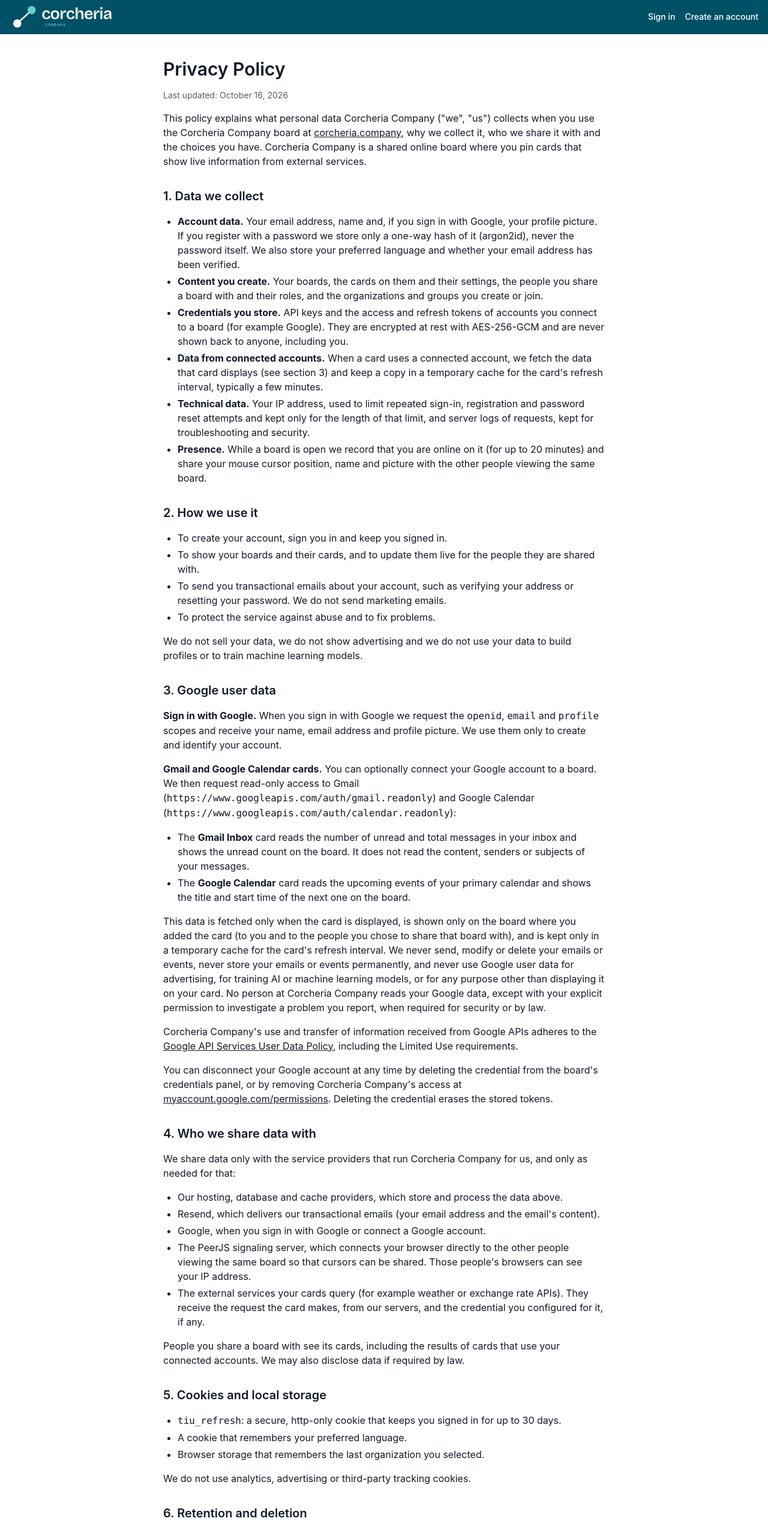
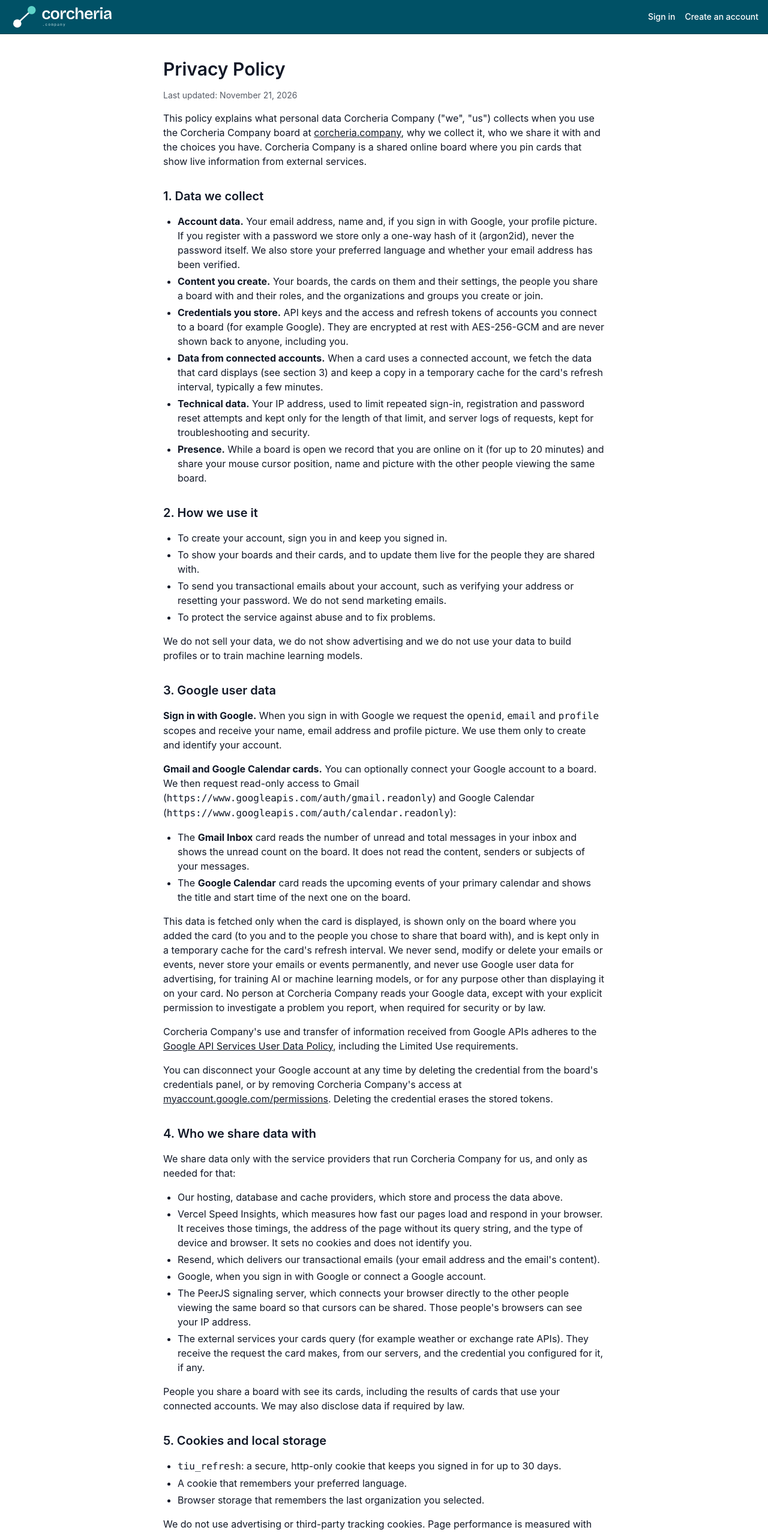
Before and after one commit to Tobias-Noceda/tablero-informacion-universal, a SvelteKit app in the folder frontend/: page /privacy in a window 1280 px wide. Shown: the top 2556 px of the page at 60% size. Built offline with nearby package versions, Linux system fonts and the light colour scheme.

Commit message:
Name Speed Insights in the privacy policy
What it receives (timings, the page without its query, device and browser), no cookies.

```diff
--- a/frontend/src/routes/(public)/privacy/+page.svelte
+++ b/frontend/src/routes/(public)/privacy/+page.svelte
@@ -16,7 +16,7 @@
 	class="flex flex-col gap-4 [&_h2]:mt-4 [&_h2]:text-xl [&_h2]:font-semibold [&_ul]:list-disc [&_ul]:space-y-1 [&_ul]:pl-6"
 >
 	<h1 class="text-3xl font-semibold">Privacy Policy</h1>
-	<p class="text-sm opacity-70">Last updated: October 16, 2026</p>
+	<p class="text-sm opacity-70">Last updated: November 21, 2026</p>
 
 	<p>
 		This policy explains what personal data Corcheria Company ("we", "us") collects when you use the
@@ -136,6 +136,11 @@
 	<ul>
 		<li>Our hosting, database and cache providers, which store and process the data above.</li>
 		<li>
+			Vercel Speed Insights, which measures how fast our pages load and respond in your browser. It
+			receives those timings, the address of the page without its query string, and the type of
+			device and browser. It sets no cookies and does not identify you.
+		</li>
+		<li>
 			Resend, which delivers our transactional emails (your email address and the email's content).
 		</li>
 		<li>Google, when you sign in with Google or connect a Google account.</li>
@@ -163,7 +168,10 @@
 		<li>A cookie that remembers your preferred language.</li>
 		<li>Browser storage that remembers the last organization you selected.</li>
 	</ul>
-	<p>We do not use analytics, advertising or third-party tracking cookies.</p>
+	<p>
+		We do not use advertising or third-party tracking cookies. Page performance is measured with
+		Vercel Speed Insights (see section 4), which uses no cookies.
+	</p>
 
 	<h2>6. Retention and deletion</h2>
 	<p>
```
